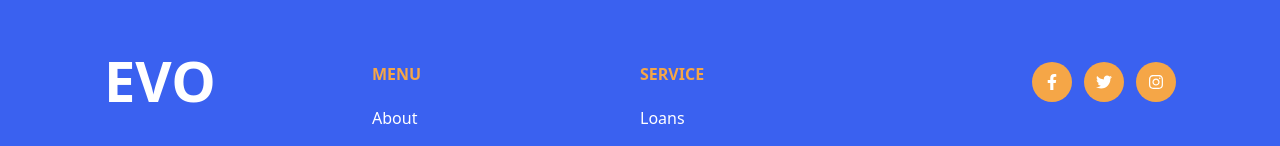
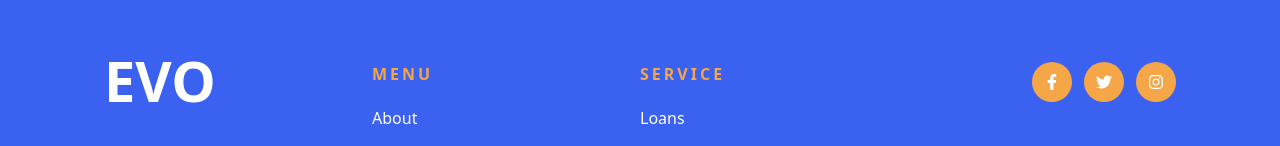
Before and after one commit to Andreyhuey/evobank, a React (Vite) app: page / in a window 1280 px wide. Shown: the part 6690-6836 px from the top of the page. Built offline with nearby package versions, Linux system fonts and the light colour scheme.

Commit message:
Letter spacing added to footer element

```diff
--- a/src/components/Footer.tsx
+++ b/src/components/Footer.tsx
@@ -7,7 +7,7 @@
       <div className="grid grid-cols-1 md:grid-cols-2 lg:grid-cols-4 pb-14 items-start justify-center lg:justify-between gap-y-10 w-full text-center md:text-start">
         <div className="h2 text-white">EVO</div>
         <div>
-          <p className="h5 text-[#F5A647]">MENU</p>
+          <p className="h5 text-[#F5A647] tracking-[3px]">MENU</p>
           <div className="flex flex-col gap-3 pt-5">
             <Link
               to="about"
@@ -53,7 +53,7 @@
         </div>
         {/*  */}
         <div>
-          <p className="h5 text-[#F5A647]">SERVICE</p>
+          <p className="h5 text-[#F5A647] tracking-[3px]">SERVICE</p>
           <div className="flex flex-col gap-3 pt-5">
             <Link
               to="loans"
```
